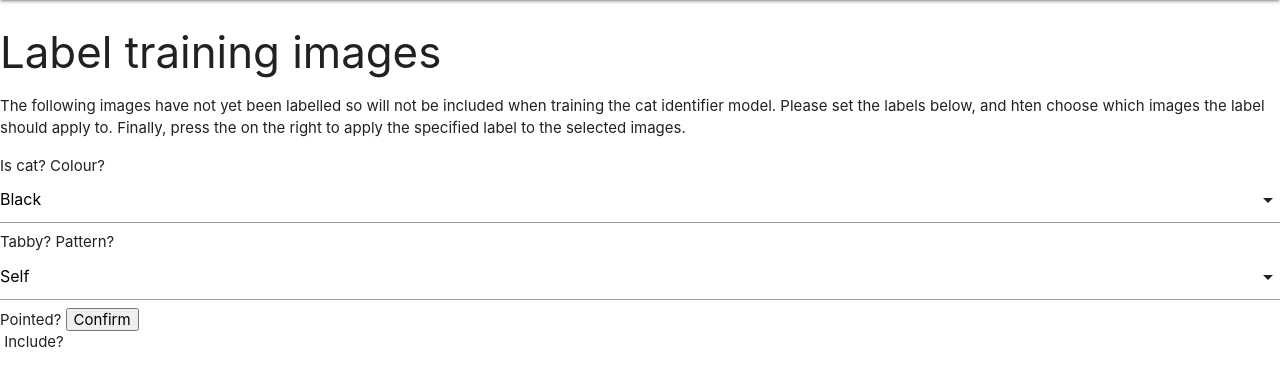
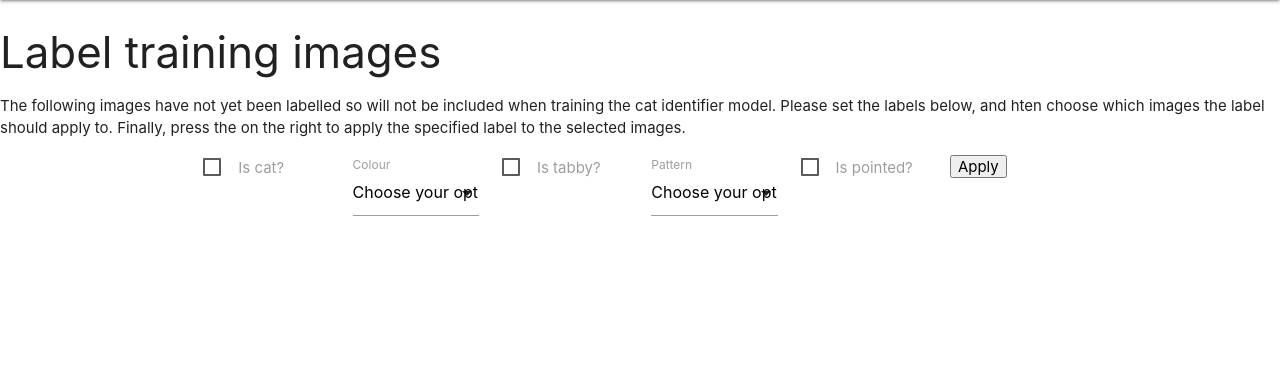
Before and after one commit to Laura10101/cat-identifier, a Flask app: template blueprints/apps/admin/templates/label-images.html in a window 1280 px wide. Shown: the part 64-450 px from the top of the page. Run offline with Flask 2, Linux system fonts and the light colour scheme; the template is opened without the code that fills it, so the values that code supplies are empty.

Commit message:
Use Materialize grid to improve layout of labeling page

```diff
--- a/blueprints/apps/admin/templates/label-images.html
+++ b/blueprints/apps/admin/templates/label-images.html
@@ -13,10 +13,18 @@
     <!-- Start labelling form -->
     <form action="confirm-import.html" method="POST">
         <!-- Start label specification section -->
-        <div>
-            Is cat? <input name="is_cat" type="checkbox">
-            Colour?
+        <div class="container">
+            <div class="row">
+                <div class="col s2">
+                    <label>
+                        <input name="is_cat" type="checkbox">
+                        <span>Is cat?</span>
+                    </label>
+                </div>
+
+                <div class="input-field col s2">
                     <select name="colour">
+                        <option value="" disabled selected>Choose your option</option>
                         <option value="Black">Black</option>
                         <option value="Blue">Blue</option>
                         <option value="Chocolate">Chocolate</option>
@@ -24,24 +32,44 @@
                         <option value="Cinnamon">Cinnamon</option>
                         <option value="Fawn">Fawn</option>
                     </select>
-            Tabby? <input name="is_tabby" type="checkbox">
-            Pattern?
+                    <label>Colour</label>
+                </div>
+
+                <div class="col s2">
+                    <label>
+                        <input name="is_tabby" type="checkbox">
+                        <span>Is tabby?</span>
+                    </label>
+                </div>
+
+                <div class="input-field col s2">
                     <select name="pattern">
+                        <option value="" disabled selected>Choose your option</option>
                         <option value="Self">Self</option>
                         <option value="Bicolour">Bicolour</option>
                         <option value="Van">Van</option>
                     </select>
-            Pointed? <input name="is_pointed" type="checkbox">
-            <input type="submit" value="Confirm">
+                    <label>Pattern</label>
+                </div>
+
+                <div class="col s2">
+                    <label>
+                        <input name="is_pointed" type="checkbox">
+                        <span>Is pointed?</span>
+                    </label>
+                </div>
+
+                <div class="col s2">
+                    <input type="submit" value="Apply">
+                </div>
             </div>
             <!-- End label specification section -->
 
             <!-- Start image selection section -->
-        <div>
-            <img>
-            <input name="include_img_" type="checkbox"> Include?
+            <div id="image-grid">
             </div>
             <!-- End image selection section -->
+        </div>
     </form>
     <!-- End labelling form form -->
 </section>
```
Lines whose indentation alone changed are shown as unchanged.
